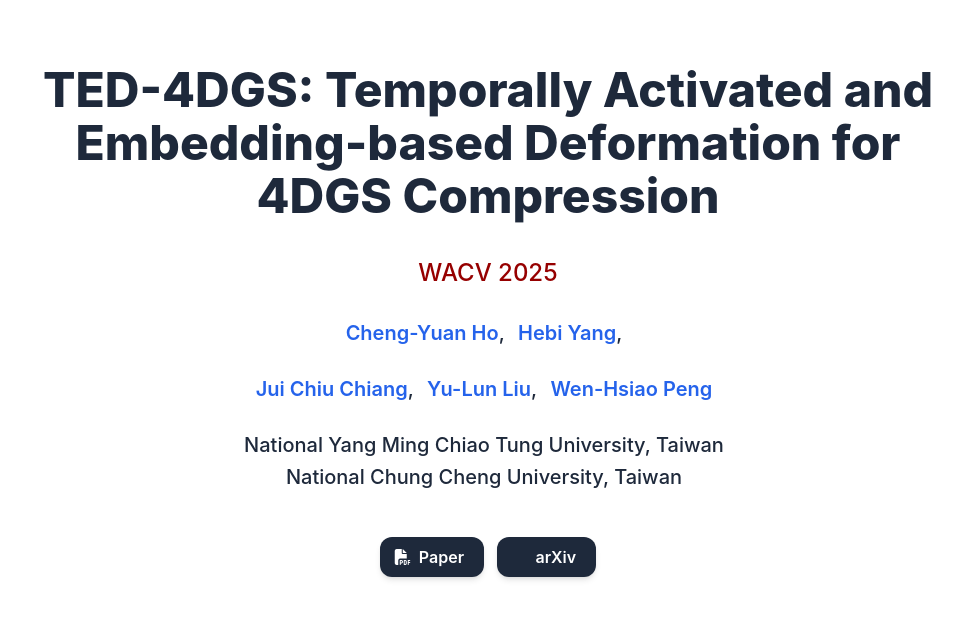
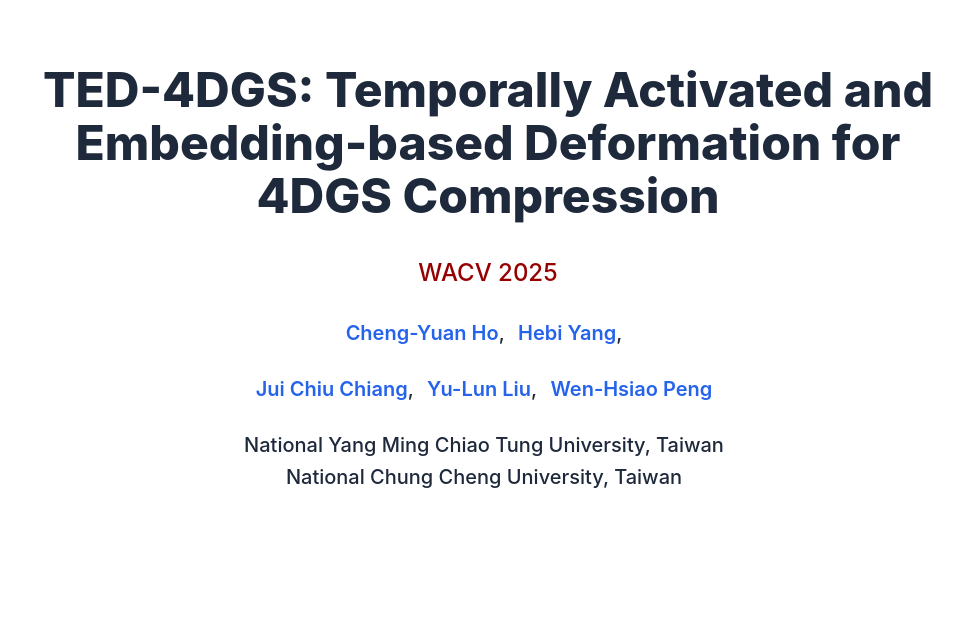
Before and after one commit to NYCU-MAPL/TED-4DGS_page, a plain HTML site: page index.html in a window 1280 px wide. Shown: the top 634 px of the page, without its empty margins (152-1114 px from the left). Drawn offline with nearby package versions, Linux system fonts and the light colour scheme; grey boxes are pictures that could not be loaded; a script that the page names is missing; some icons are missing; a web font is replaced by a local one.

Commit message:
add simple project page

```diff
--- a/index.html
+++ b/index.html
@@ -80,9 +80,9 @@
                   </div>
 
                   <div class="column has-text-centered">
-                    <div class="publication-links">
+                    <!-- <div class="publication-links"> -->
                          <!-- Arxiv PDF link -->
-                      <span class="link-block">
+                      <!-- <span class="link-block">
                         <a href="https://drive.google.com/file/d/1eLqEiaxlC_jqLuG3j62pZLEF0vnNL0mh/view?usp=sharing" target="_blank"
                         class="external-link button is-normal is-rounded is-dark">
                         <span class="icon">
@@ -90,7 +90,7 @@
                         </span>
                         <span>Paper</span>
                       </a>
-                    </span>
+                    </span> -->
 
                     <!-- Supplementary PDF link -->
                     <!-- <span class="link-block">
@@ -115,7 +115,7 @@
                 </span> -->
 
                 <!-- ArXiv abstract Link -->
-                <span class="link-block">
+                <!-- <span class="link-block">
                   <a href="https://drive.google.com/file/d/1eLqEiaxlC_jqLuG3j62pZLEF0vnNL0mh/view?usp=sharing" target="_blank"
                   class="external-link button is-normal is-rounded is-dark">
                   <span class="icon">
@@ -123,8 +123,8 @@
                   </span>
                   <span>arXiv</span>
                 </a>
-              </span>
-            </div>
+              </span> -->
+            <!-- </div> -->
           </div>
         </div>
       </div>
```
